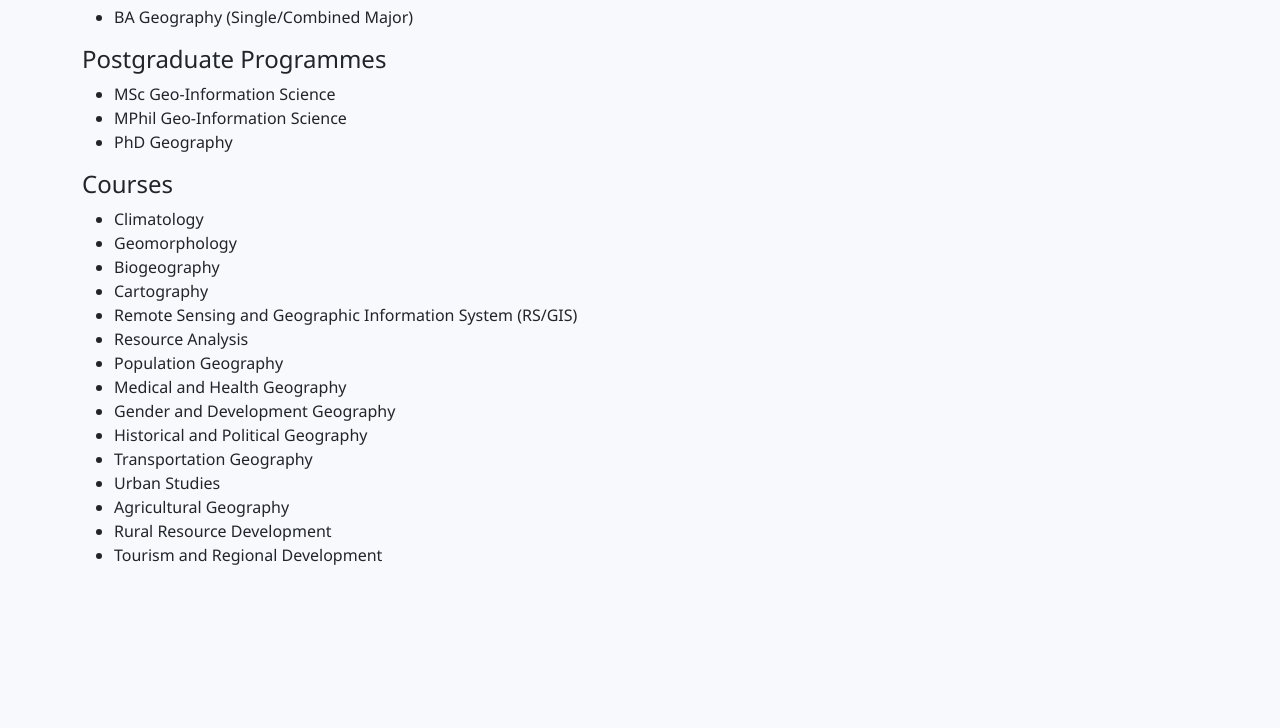
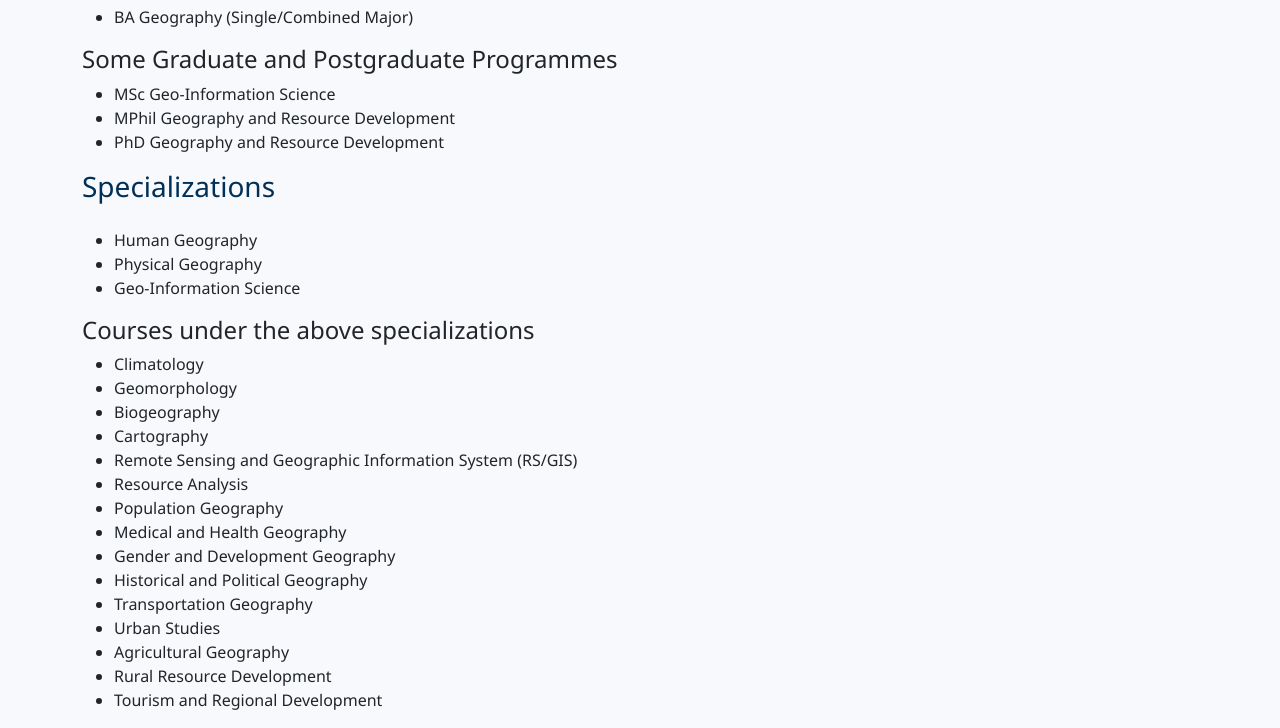
Before and after one commit to NateBolus/storymap, a plain HTML site: page programmes.html in a window 1280 px wide. Shown: the part 219-947 px from the top of the page. Before the commit the page ends 802 px from the top, so only its background shows below. Drawn offline with nearby package versions, Linux system fonts and the light colour scheme.

Commit message:
programmes.html

```diff
--- a/programmes.html
+++ b/programmes.html
@@ -41,14 +41,20 @@
       <li>BA Geography (Single/Combined Major)</li>
     </ul>
 
-    <h4>Postgraduate Programmes</h4>
+    <h4>Some Graduate and Postgraduate Programmes</h4>
     <ul>
       <li>MSc Geo-Information Science</li>
-      <li>MPhil Geo-Information Science</li>
-      <li>PhD Geography</li>
+      <li>MPhil Geography and Resource Development</li>
+      <li>PhD Geography and Resource Development</li>
+    </ul>
+<h3 class="mb-4">Specializations</h3>
+     <ul>
+      <li>Human Geography</li>
+      <li>Physical Geography</li>
+      <li>Geo-Information Science</li>
     </ul>
 
-    <h4>Courses</h4>
+    <h4>Courses under the above specializations</h4>
     <ul>
       <li>Climatology</li>
       <li>Geomorphology</li>
```
